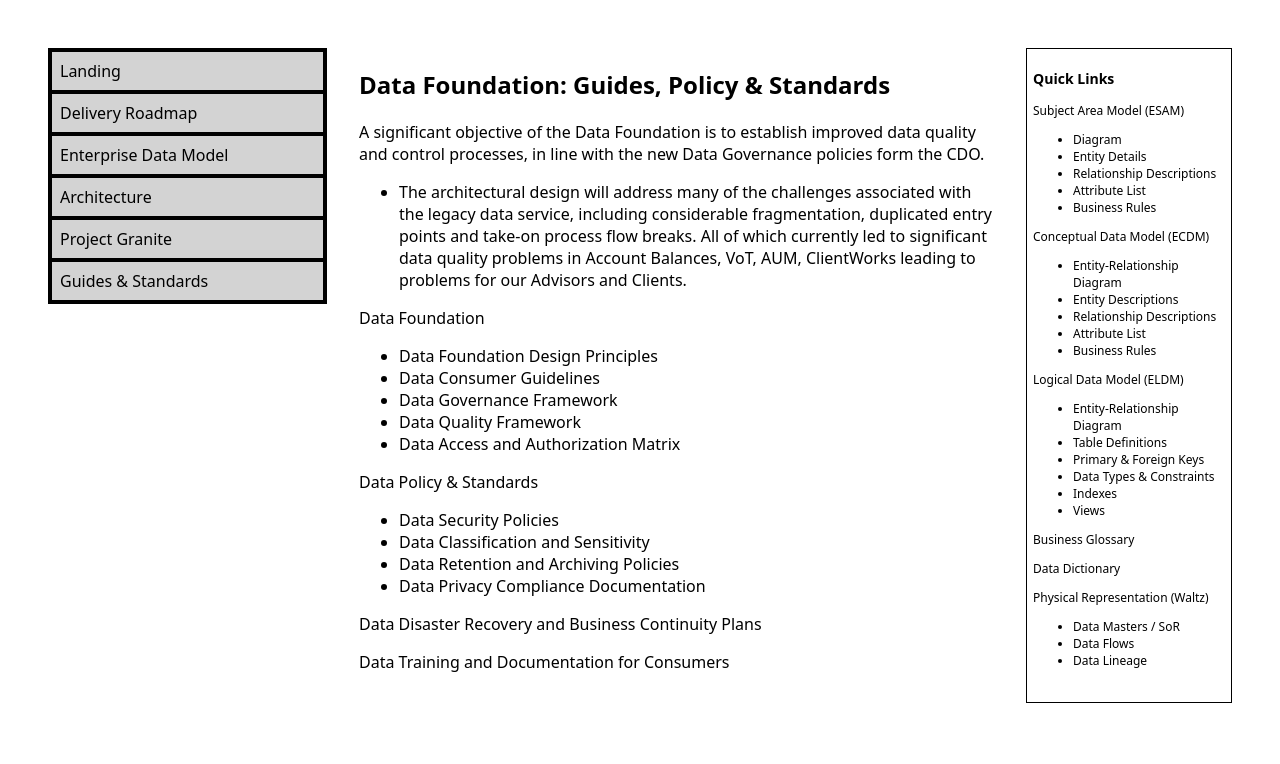
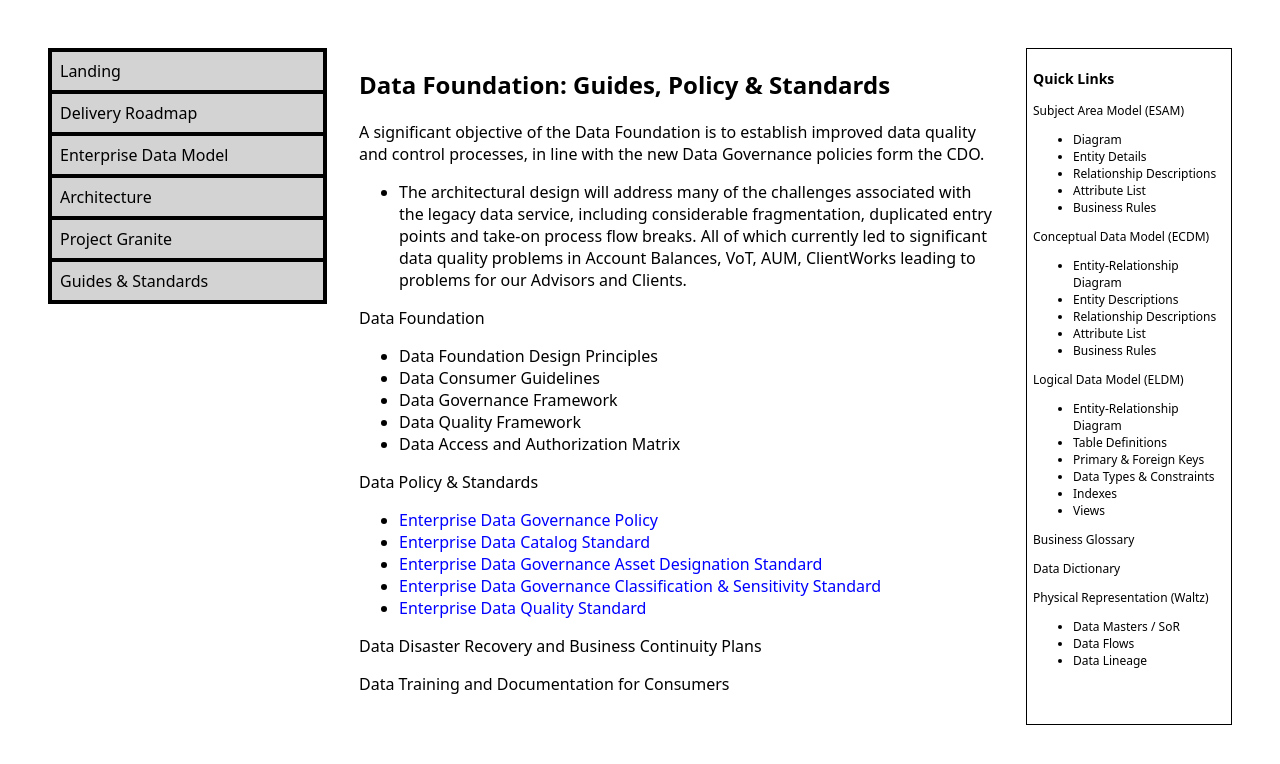
Before and after one commit to LeadingPointDev/edm-website, a React (Create React App) app: page /edm-website/standards in a window 1280 px wide. Shown: the top 764 px of the page. Built offline with nearby package versions, Linux system fonts and the light colour scheme.

Commit message:
update data policy links

```diff
--- a/src/Components/Edm.js
+++ b/src/Components/Edm.js
@@ -4,6 +4,16 @@ function Edm() {
     return (
         <div>
             <h2>Data Foundation: Enterprise Data Model Level 1 (Subject Area Model)</h2>
+            <h3>What is an Enterprise Data Model? (EDM)</h3>
+            <ul>
+                <li>An EDM is a simplified and standardized visual representation of an organization's
+                    critical data objects and attributes, their relationships, and rules governing their
+                    structure and behavior.
+                </li>
+                <li>The primary use of an EDM is to promote consistency, understanding, and integration
+                    of data across the enterprise.
+                </li>
+            </ul>
             <p>A consistent, well defined and understood set of Enterprise Data Models (EDMs)
                 is critical to the strategic data objectives and realizing the 'Treat Me Like a Business’ TMLB
                 and Hyper-Personalisation objectives out of the major Granite investment.</p>
--- a/src/Components/Standards.js
+++ b/src/Components/Standards.js
@@ -20,10 +20,21 @@ function Standards() {
             </ul>
             <p>Data Policy & Standards</p>
             <ul>
-                <li>Data Security Policies</li>
-                <li>Data Classification and Sensitivity</li>
-                <li>Data Retention and Archiving Policies</li>
-                <li>Data Privacy Compliance Documentation</li>
+                <li><a href="http://sharepoint.corp.lpl.com/site/E/EnterpriseDataGovernance/Shared%20Documents/Enterprise%20Data%20Governance%20Policy.pdf"
+                    style={{ color: "blue", padding: 0, border: 0 }}>Enterprise Data Governance Policy</a>
+                </li>
+                <li><a href="http://sharepoint.corp.lpl.com/site/E/EnterpriseDataGovernance/Shared%20Documents/Enterprise%20Data%20Catalog%20Standard.pdf"
+                    style={{ color: "blue", padding: 0, border: 0 }}>Enterprise Data Catalog Standard</a>
+                </li>
+                <li><a href="http://sharepoint.corp.lpl.com/site/E/EnterpriseDataGovernance/Shared%20Documents/Enterprise%20Data%20Governance%20Asset%20Designation%20Standard.pdf"
+                    style={{ color: "blue", padding: 0, border: 0 }}>Enterprise Data Governance Asset Designation Standard</a>
+                </li>
+                <li><a href="http://sharepoint.corp.lpl.com/site/E/EnterpriseDataGovernance/Shared%20Documents/Enterprise%20Data%20Governance%20Classification%20&%20Sensitivity%20Standard.pdf"
+                    style={{ color: "blue", padding: 0, border: 0 }}>Enterprise Data Governance Classification & Sensitivity Standard</a>
+                </li>
+                <li><a href="http://sharepoint.corp.lpl.com/site/E/EnterpriseDataGovernance/Shared%20Documents/Enterprise%20Data%20Quality%20Standard.pdf"
+                    style={{ color: "blue", padding: 0, border: 0 }}>Enterprise Data Quality Standard</a>
+                </li>
             </ul>
             <p>Data Disaster Recovery and Business Continuity Plans</p>
             <p>Data Training and Documentation for Consumers</p>
```
Also changed, not shown: 7 other files (tests, documents, lock files or other folders).
